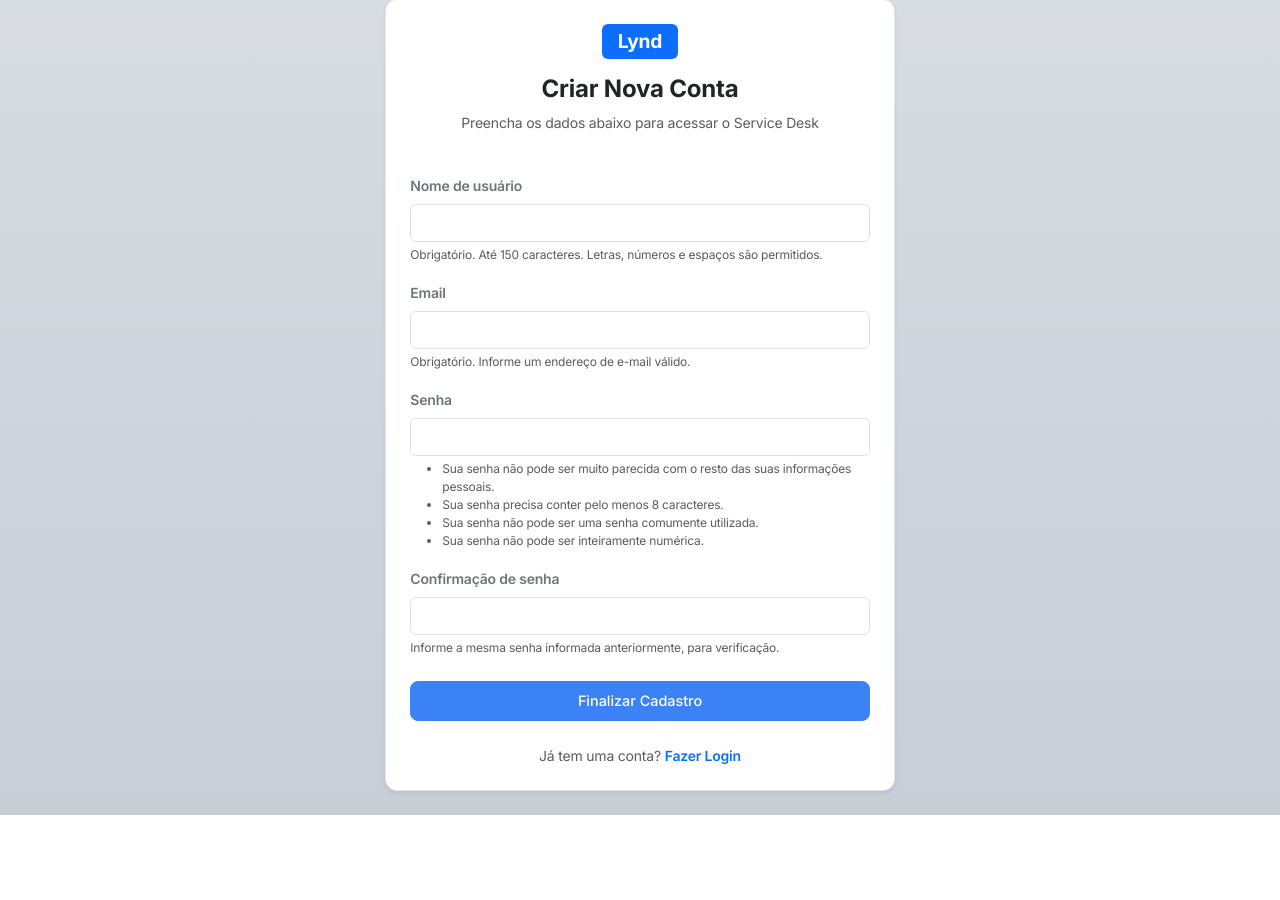
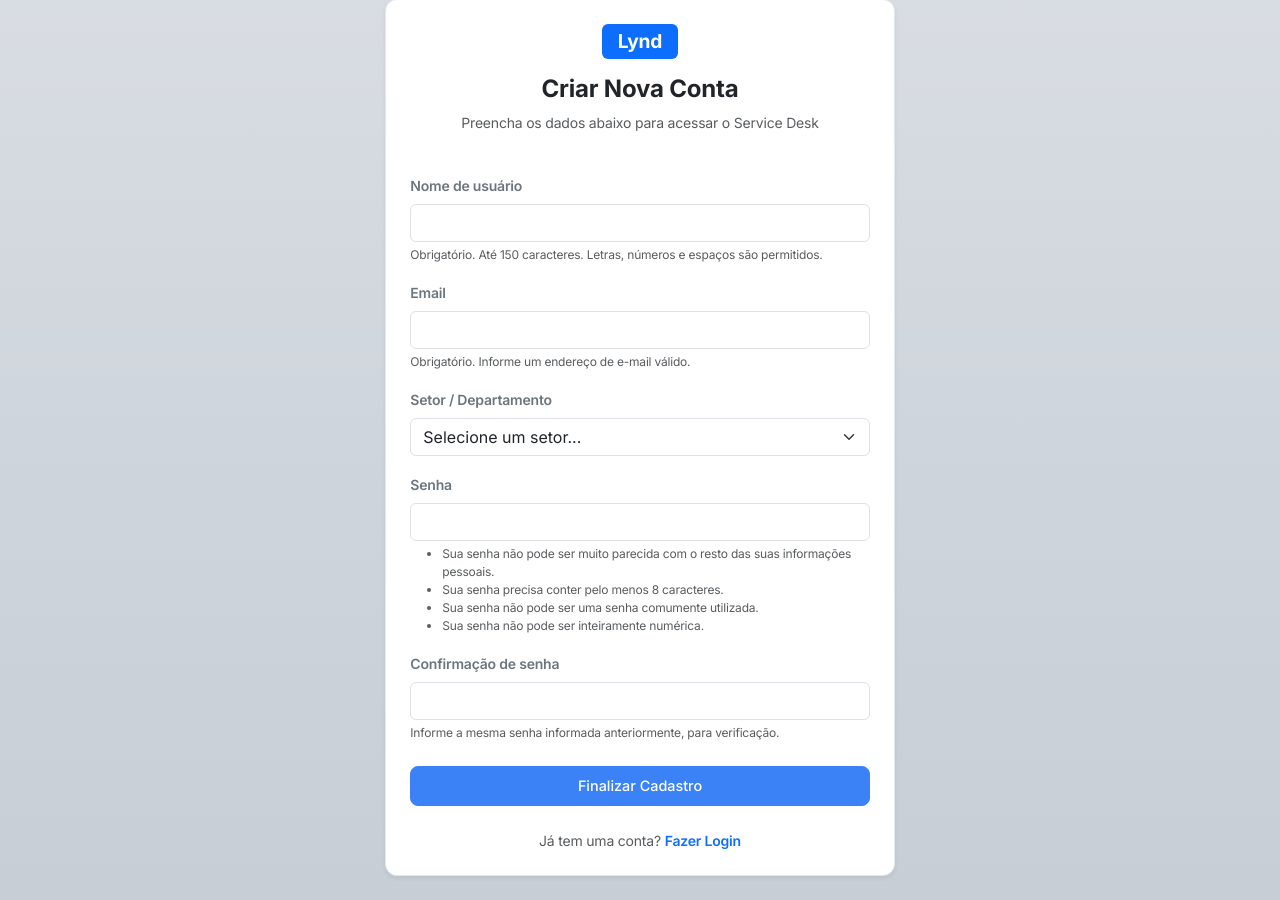
Before and after one commit to Luannz/Help_Desk_TI, a Django app: page /registrar/ in a window 1280 px wide. Shown: the part 25-925 px from the top of the page. Before the commit the page ends 840 px from the top, so only its background shows below. Run offline with Django 5.2, Linux system fonts and the light colour scheme; tables that the repository leaves empty hold one stand-in row (values such as "Sample post"); some libraries are stand-ins or nearby versions.

Commit message:
ajustando pra agora pedir o setor ao cadastrar um usuário

```diff
--- a/chamados_ti/forms.py
+++ b/chamados_ti/forms.py
@@ -13,7 +13,21 @@ class RegistroUsuarioForm(UserCreationForm):
 
     class Meta:
         model = Usuario
-        fields = ['username', 'email']
+        fields = ['username', 'email', 'setor']
+        labels = {
+            'setor': 'Setor / Departamento',
+        }
+        widgets = {
+            'setor': forms.Select(attrs={'class': 'form-select'}),  # Estilização do dropdown
+        }
+
+    def __init__(self, *args, **kwargs):
+        super().__init__(*args, **kwargs)
+        # 1. Torna o campo obrigatório no formulário (Garante validação Python no Backend)
+        self.fields['setor'].required = True
+
+        # 2. Define o texto inicial neutro
+        self.fields['setor'].empty_label = "Selecione um setor..."
 
 # formulario para o PROPRIO usuario editar seu perfil
 class EditarPerfilForm(forms.ModelForm):
--- a/chamados_ti/templates/chamados_ti/registrar.html
+++ b/chamados_ti/templates/chamados_ti/registrar.html
@@ -14,14 +14,35 @@
                 {% for field in form %}
                     <div class="mb-3 text-start">
                         <label class="form-label fw-semibold text-secondary small" for="{{ field.id_for_label }}">{{ field.label }}</label>
-                        <input type="{{ field.field.widget.input_type }}"
-                               name="{{ field.html_name }}"
-                               id="{{ field.id_for_label }}"
-                               class="form-control {% if field.errors %}is-invalid{% endif %}"
-                               required>
+
+                        {# SE FOR O CAMPO DE SETOR (OU QUALQUER SELECT), RENDERIZA O DROPDOWN #}
+                        {% if field.field.widget.input_type == 'select' or field.name == 'setor' %}
+                            <select name="{{ field.html_name }}"
+                                    id="{{ field.id_for_label }}"
+                                    class="form-select {% if field.errors %}is-invalid{% endif %}"
+                                    required>
+                                {% for choice in field.field.choices %}
+                                    {#  Se o valor for vazio, ele fica desabilitado #}
+                                    <option value="{{ choice.0 }}"
+                                            {% if not choice.0 %}disabled selected{% endif %}
+                                            {% if choice.0 == field.value %}selected{% endif %}>
+                                        {{ choice.1 }}
+                                    </option>
+                                {% endfor %}
+                            </select>
+                        {% else %}
+                            {# PARA CAMPOS NORMAIS (TEXTO, SENHA, EMAIL) #}
+                            <input type="{{ field.field.widget.input_type|default:'text' }}"
+                                name="{{ field.html_name }}"
+                                id="{{ field.id_for_label }}"
+                                class="form-control {% if field.errors %}is-invalid{% endif %}"
+                                {% if field.field.required %}required{% endif %}>
+                        {% endif %}
+
                         {% if field.help_text %}
                             <div class="form-text text-muted" style="font-size: 0.75rem;">{{ field.help_text }}</div>
                         {% endif %}
+
                         {% for error in field.errors %}
                             <div class="invalid-feedback">{{ error }}</div>
                         {% endfor %}
```
